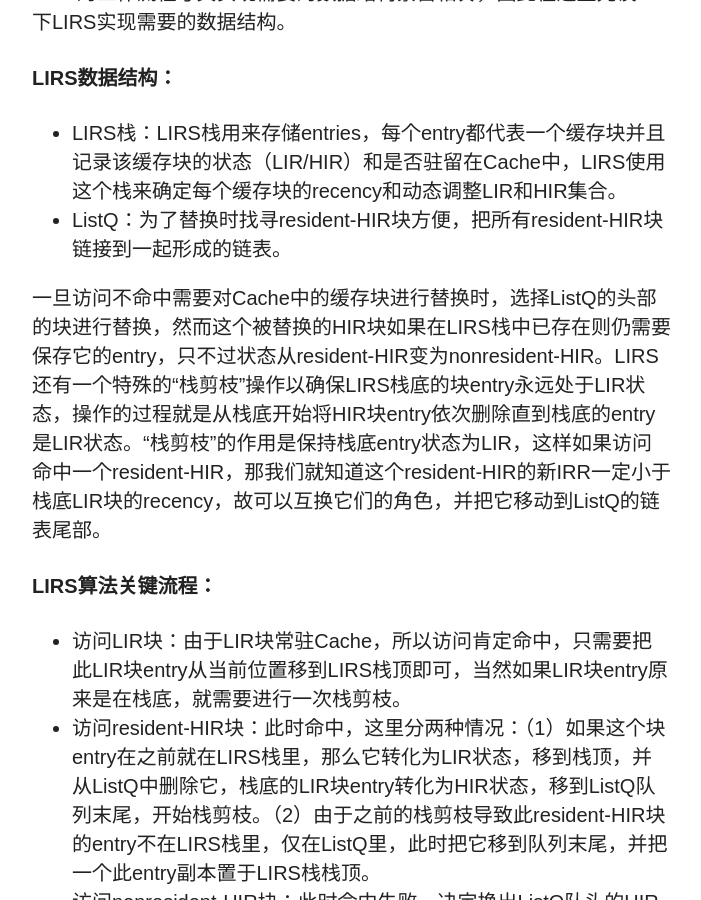
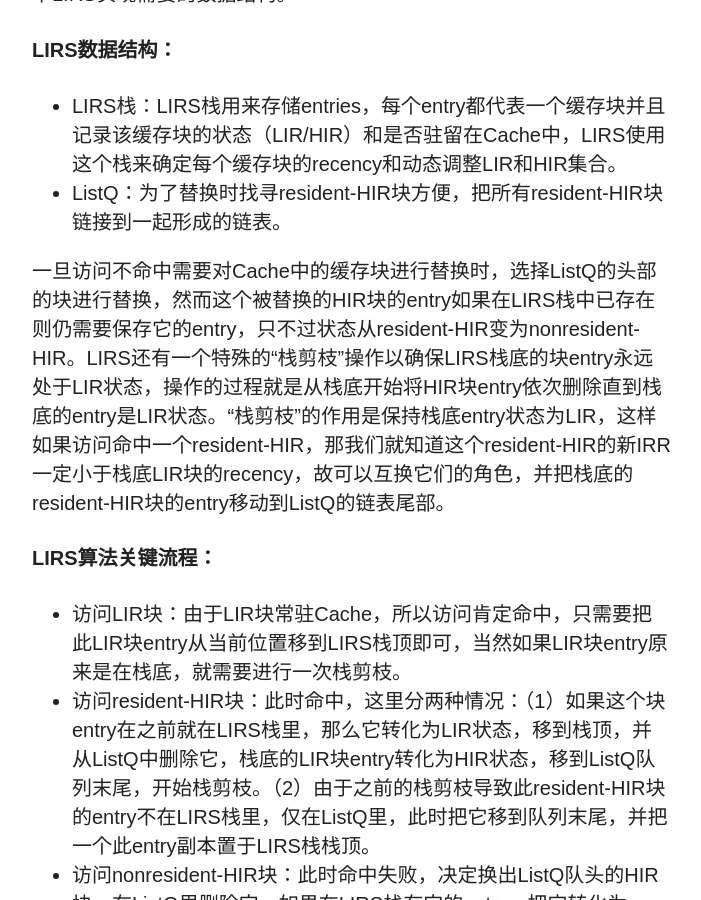
Before and after one commit to wuyu201321060203/wuyu201321060203.github.io, a Jekyll site: the page built from _posts/2014-07-25-LIRS.md, in a window 1280 px wide and 900 px high, scrolled down 2542 px. Shown: the whole window, without its empty margins (318-1019 px from the left). Built offline with Jekyll 4.4.1, drawn with Linux system fonts in a browser that asks for light colours; nearby versions of some CDN libraries.

Commit message:
first post of LIRS

```diff
--- a/_posts/2014-07-25-LIRS.md
+++ b/_posts/2014-07-25-LIRS.md
@@ -37,7 +37,7 @@ LIRS的工作流程与其实现需要的数据结构紧密相关，因此在这
 * LIRS栈：LIRS栈用来存储entries，每个entry都代表一个缓存块并且记录该缓存块的状态（LIR/HIR）和是否驻留在Cache中，LIRS使用这个栈来确定每个缓存块的recency和动态调整LIR和HIR集合。
 * ListQ：为了替换时找寻resident-HIR块方便，把所有resident-HIR块链接到一起形成的链表。
 
-一旦访问不命中需要对Cache中的缓存块进行替换时，选择ListQ的头部的块进行替换，然而这个被替换的HIR块如果在LIRS栈中已存在则仍需要保存它的entry，只不过状态从resident-HIR变为nonresident-HIR。LIRS还有一个特殊的“栈剪枝”操作以确保LIRS栈底的块entry永远处于LIR状态，操作的过程就是从栈底开始将HIR块entry依次删除直到栈底的entry是LIR状态。“栈剪枝”的作用是保持栈底entry状态为LIR，这样如果访问命中一个resident-HIR，那我们就知道这个resident-HIR的新IRR一定小于栈底LIR块的recency，故可以互换它们的角色，并把它移动到ListQ的链表尾部。
+一旦访问不命中需要对Cache中的缓存块进行替换时，选择ListQ的头部的块进行替换，然而这个被替换的HIR块的entry如果在LIRS栈中已存在则仍需要保存它的entry，只不过状态从resident-HIR变为nonresident-HIR。LIRS还有一个特殊的“栈剪枝”操作以确保LIRS栈底的块entry永远处于LIR状态，操作的过程就是从栈底开始将HIR块entry依次删除直到栈底的entry是LIR状态。“栈剪枝”的作用是保持栈底entry状态为LIR，这样如果访问命中一个resident-HIR，那我们就知道这个resident-HIR的新IRR一定小于栈底LIR块的recency，故可以互换它们的角色，并把栈底的resident-HIR块的entry移动到ListQ的链表尾部。
 
 ####LIRS算法关键流程：
 
```
Also changed, not shown: images/head2.jpg.
